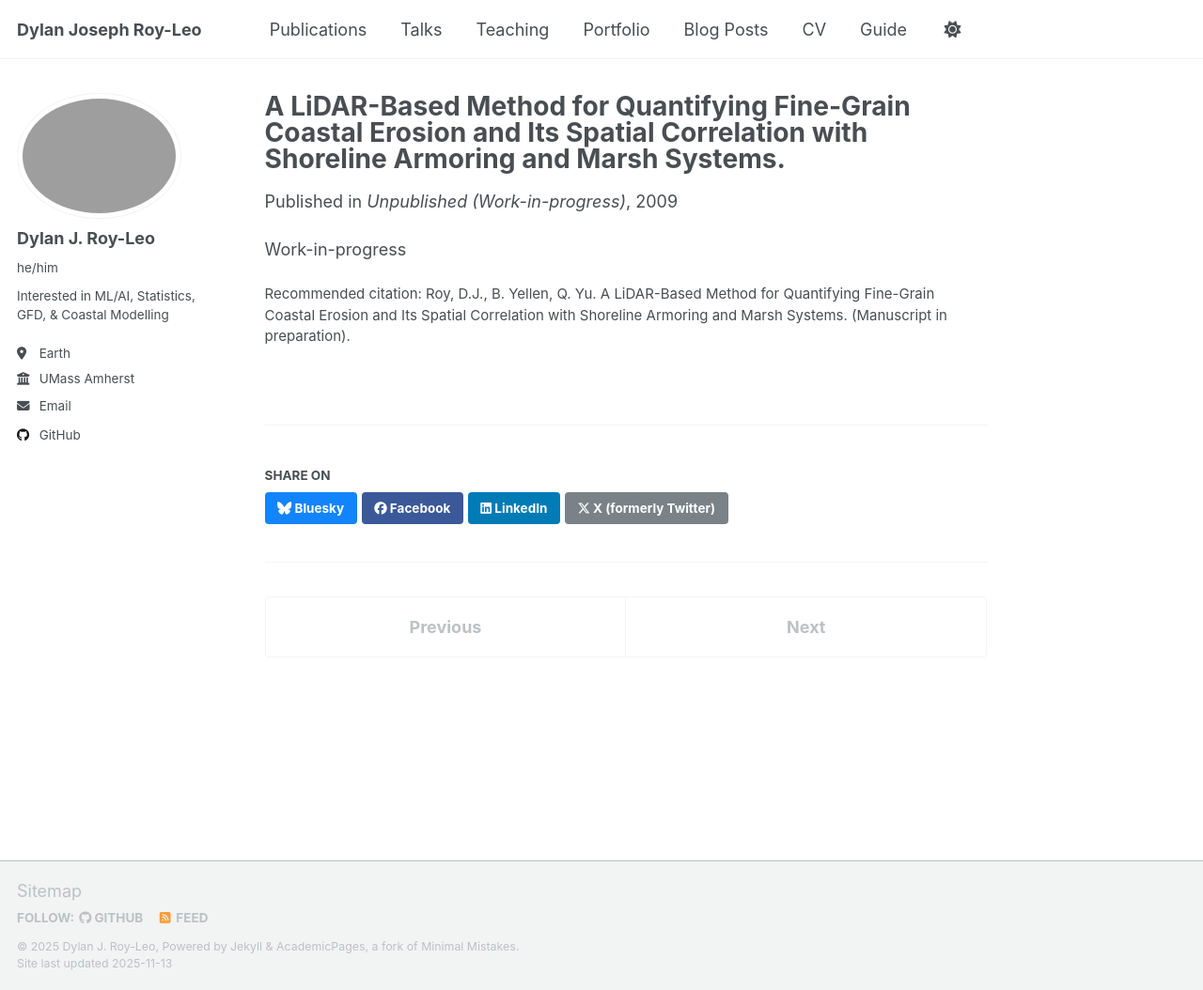
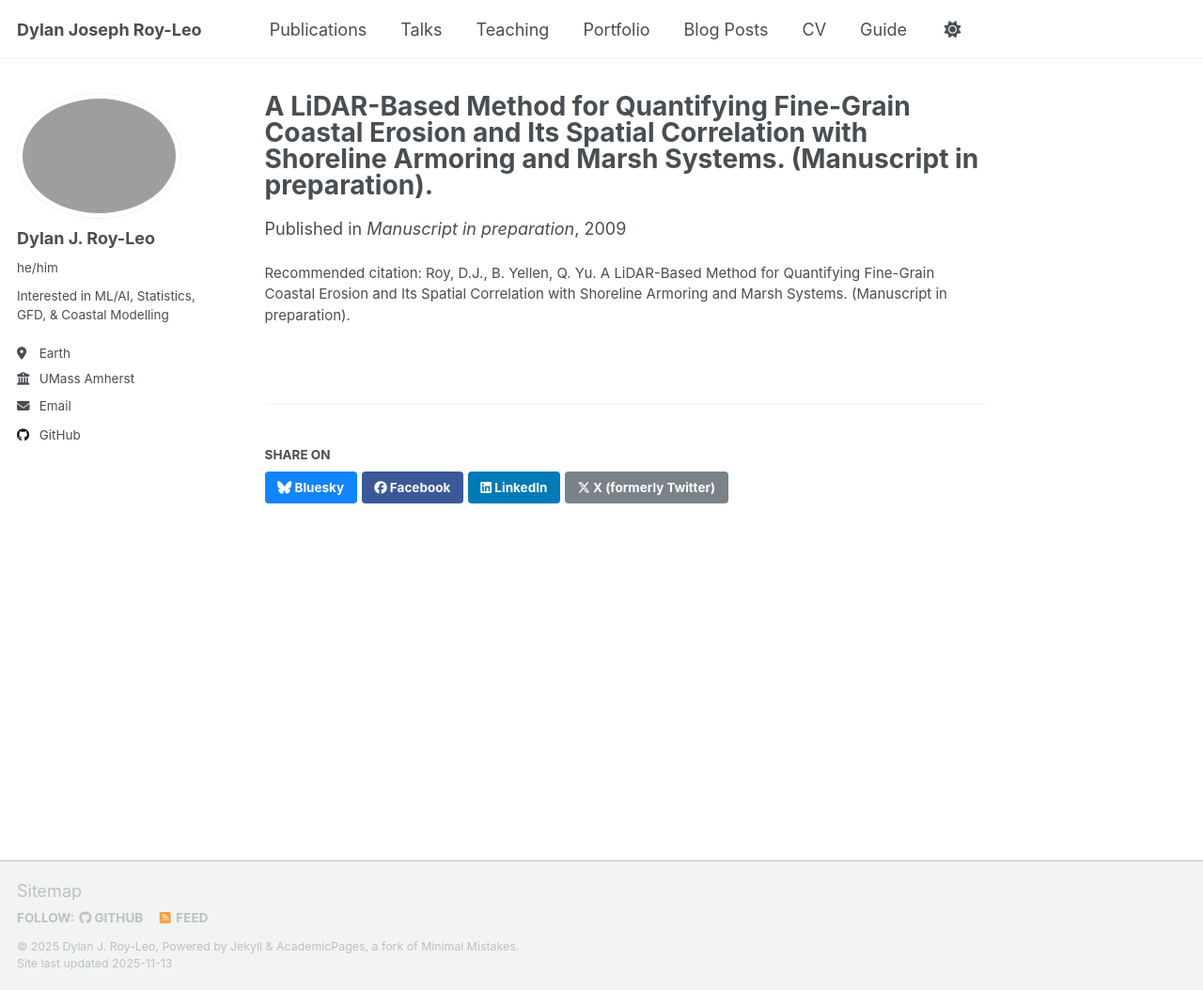
Before and after one commit to dylroy/dylroy.github.io, a Jekyll site: the page built from _publications/2009-10-01-paper-title-number-1.md, in a window 1280 px wide and 1054 px high. Shown: the whole window at 94% size. Built offline with Jekyll 4.4.1, drawn with Linux system fonts in a browser that asks for light colours; a script that is not in the unit is left out.

Commit message:
Fixed typo that led to unwanted publication

```diff
--- a/_publications/2009-10-01-paper-title-number-1.md
+++ b/_publications/2009-10-01-paper-title-number-1.md
@@ -1,12 +1,10 @@
 ---
-title: "A LiDAR-Based Method for Quantifying Fine-Grain Coastal Erosion and Its Spatial Correlation with Shoreline Armoring and Marsh Systems."
+title: "A LiDAR-Based Method for Quantifying Fine-Grain Coastal Erosion and Its Spatial Correlation with Shoreline Armoring and Marsh Systems. (Manuscript in preparation)."
 collection: publications
 category: manuscripts
 permalink: /publication/2009-10-01-paper-title-number-1
-excerpt: "(In production)"
 date: 2009-10-01
-venue: "Unpublished (Work-in-progress)"
+venue: "Manuscript in preparation"
 
 citation: "Roy, D.J., B. Yellen, Q. Yu. A LiDAR-Based Method for Quantifying Fine-Grain Coastal Erosion and Its Spatial Correlation with Shoreline Armoring and Marsh Systems. (Manuscript in preparation)."
 ---
-Work-in-progress
```
Also changed, not shown: _publications/2015-10-01-paper-title-number-3.md (+1 -1 lines).
